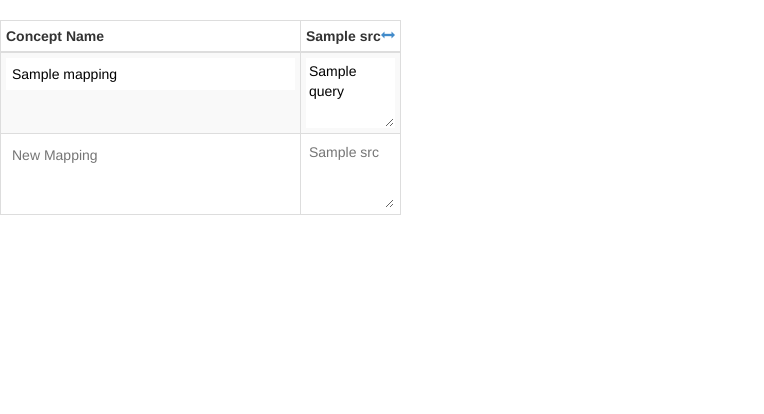
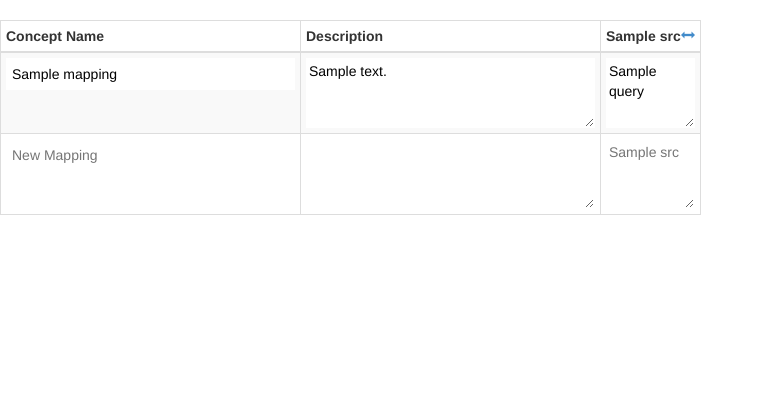
Before and after one commit to ioos/metamap, a Flask app: template metamap/templates/index.html in a window 1280 px wide. Shown: the part 52-466 px from the top of the page, without its empty margins (0-764 px from the left). Run offline with Flask 2, Linux system fonts and the light colour scheme; the template is opened without the code that fills it: values that come from a table or form of the project are taken from there, most other values are stand-ins (such as "Sample title", 1, 10 or a date in 2020); parts of the project's set-up code (start-up, migrations or seed data) failed here and were passed over; some libraries are stand-ins or nearby versions.

Commit message:
Add description field to table

```diff
--- a/metamap/templates/index.html
+++ b/metamap/templates/index.html
@@ -69,6 +69,7 @@
   <thead>
     <tr>
       <th>Concept Name</th>
+      <th>Description</th>
       {%- for src in srcs %}
       <th data-stid="{{ src._id }}">
         <a href="#" class="pull-right"><span class="glyphicon glyphicon-resize-horizontal"></span></a>
@@ -93,6 +94,10 @@
         </div>
       </td>
 
+      <td class="bigger" style="width: 300px;">
+        <textarea name="description">{{ mapping.description }}</textarea>
+      </td>
+
       {%- for x in range(srcs|count) %}
       <td><textarea name="{{ srcs[x]._id }}">{{ mapping.queries[x] }}</textarea></td>
       {%- endfor %}
@@ -109,6 +114,10 @@
           <button class="btn btn-default btn-xs eval-btn">Evaluate</button>
           <button class="btn btn-danger btn-xs delete-btn">Delete</button>
         </div>
+      </td>
+
+      <td>
+        <textarea name="description"></textarea>
       </td>
 
       {%- for src in srcs %}
@@ -423,19 +432,20 @@ function save(row) {
   // build object to send
   var mapping = {
     ioos_name: $('input', row).val(),
+    description: $('textarea:first', row).val(),
     queries: [],
     map_set: "{{ map_set._id }}",
     _id: row.data('id'),
   };
 
-  $('textarea', row).each(function(idx, el) {
+  $('textarea', row).not('textarea:first', row).each(function(idx, el) {
     if ($(el).val()) {
       mapping.queries.push({source_type: $(el).attr('name'),
                             query: $(el).val()});
     }
   });
 
-  //console.log(mapping);
+  // console.log(mapping);
 
   var wat = $.ajax({
     type: 'POST',
@@ -831,14 +841,14 @@ $(function() {
     if (dragged.is(':checked')) {
       // find the th that has the same source type id, remove it, put it in the new position
       var th = $('th').filter(function() { return $(this).data('stid') == curStid; });
-      var curIdx = th.parent().children().index(th[0]) + 1;
+      var curIdx = th.parent().children().index(th[0]) + 1 + 1; /* nth-child is 1-based, +1 for description */
       var td = $('td:nth-child(' + curIdx + ')');
 
       // remove
       th.detach();
       td.detach();
 
-      var newIdx = $(':checked', ui.item.parents('ol')).index(dragged[0]) + 1;
+      var newIdx = $(':checked', ui.item.parents('ol')).index(dragged[0]) + 1 + 1; /* nth-child is 1-based, +1 for description */
 
       // reattach
       $('thead tr th:nth-child(' + newIdx + ')').after(th);
@@ -875,7 +885,7 @@ $(function() {
 
     if (checked) {
       // adding a new col
-      var idx = $(':checked', $(this).parents('ol')).index(this) + 1;
+      var idx = $(':checked', $(this).parents('ol')).index(this) + 1 + 1; /* nth-child is 1-based, +1 for description */
       var stid = $(this).val();
 
       var newTh = $('<th></th>').data('stid', stid).text($(this).parent().text());
@@ -887,7 +897,7 @@ $(function() {
       $.getJSON('/mapping/{{ map_set._id }}/' + stid)
       .done(function(data) {
         // @TODO improve?
-        var thIdx = newTh.parent().children().index(newTh) + 1;
+        var thIdx = newTh.parent().children().index(newTh) + 1; /* nth-child is 1-based, description accounted for via index */
 
         for (var k in data) {
           var tr = $('tr').filter(function() { return $(this).data('id') == k; });
@@ -909,7 +919,7 @@ $(function() {
       var th = $('th').filter(function() {
         return $(this).data('stid') == stid;
       })
-      var idx = $('thead tr').children().index(th) + 1;
+      var idx = $('thead tr').children().index(th) + 1; /* nth-child is 1-based, description accounted for via index */
 
       th.remove();
       $('td:nth-child(' + idx + ')').remove();
--- a/metamap/views/index.py
+++ b/metamap/views/index.py
@@ -167,6 +167,7 @@ def update_mapping():
         db_mapping = db.Mapping()
 
     db_mapping.ioos_name = mapping['ioos_name']
+    db_mapping.description = mapping['description']
     db_mapping.map_set = ObjectId(mapping['map_set'])
     db_mapping.queries = [{'source_type':ObjectId(x['source_type']),
                            'query': x['query']} for x in mapping['queries']]
```
Also changed, not shown: metamap/models/mapping.py (+7 -6 lines).
